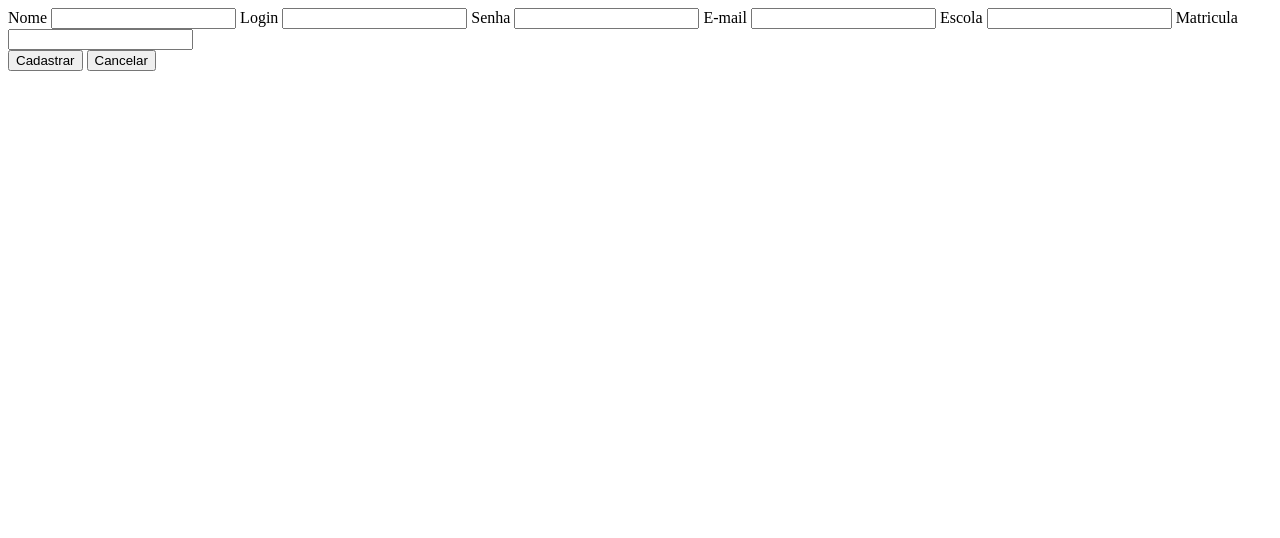
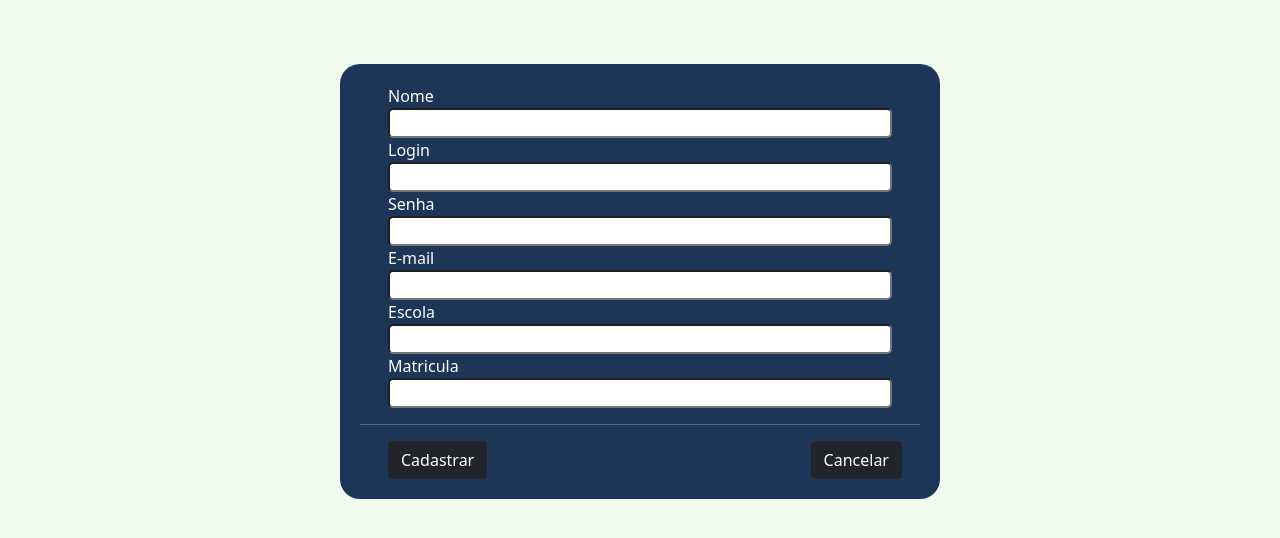
Before and after one commit to Academia-Cap/Cadastro, a plain HTML site: page cadastro.html in a window 1280 px wide. Drawn offline with nearby package versions, Linux system fonts and the light colour scheme.

Commit message:
adicionei o css do login e do cadastro

```diff
--- a/cadastro.html
+++ b/cadastro.html
@@ -7,39 +7,39 @@
     <meta http-equiv="X-UA-Compatible" content="IE=edge">
     <meta name="viewport" content="width=device-width, initial-scale=1.0">
     <title>Agenda Aluno : Cadastro</title>
-
     <script src="./scripts/alunoClasse.js"></script>
-
     <script src="./scripts/cadastro.js"></script>
-
+    <link rel="stylesheet" href="estilos/style.css">
+    <link href="https://cdn.jsdelivr.net/npm/bootstrap@5.0.2/dist/css/bootstrap.min.css" rel="stylesheet"
+        integrity="sha384-EVSTQN3/azprG1Anm3QDgpJLIm9Nao0Yz1ztcQTwFspd3yD65VohhpuuCOmLASjC" crossorigin="anonymous">
 </head>
 
-<body>
-
-    <div>
+<body class="body-color">
+    <div class="div-cadastro">
         <form action="">
             <div>
-                <label for="">Nome</label>
-                <input type="text" id="idNome">
+                <label class="label-cadastro" for="">Nome</label>
+                <input class="input-cadastro" type="text" id="idNome">
 
-                <label for="">Login</label>
-                <input type="text" id="idLogin">
+                <label class="label-cadastro" for="">Login</label>
+                <input class="input-cadastro" type="text" id="idLogin">
 
-                <label for="">Senha</label>
-                <input type="password" id="idSenha">
+                <label class="label-cadastro" for="">Senha</label>
+                <input class="input-cadastro" type="password" id="idSenha">
 
-                <label for="">E-mail</label>
-                <input type="email" id="idEmail">
+                <label class="label-cadastro" for="">E-mail</label>
+                <input class="input-cadastro" type="email" id="idEmail">
 
-                <label for="">Escola</label>
-                <input type="text" id="idEscola">
+                <label class="label-cadastro" for="">Escola</label>
+                <input class="input-cadastro" type="text" id="idEscola">
 
-                <label for="">Matricula</label>
-                <input type="text" id="idMat">
+                <label class="label-cadastro" for="">Matricula</label>
+                <input class="input-cadastro" type="text" id="idMat">
             </div>
+            <hr>
             <div>
-                <button onclick="cadastrar()">Cadastrar</button>
-                <button>Cancelar</button>
+                <button type="reset" class="btn btn-dark btn-cadastro-1" onclick="cadastrar()">Cadastrar</button>
+                <button type="reset" class="btn btn-dark btn-cadastro-2" onclick="window.location.href='index.html'">Cancelar</button>
             </div>
         </form>
     </div>
--- /dev/null
+++ b/estilos/style.css
@@ -0,0 +1,56 @@
+.body-color {
+    background-color: #f1faee;
+}
+
+.div-login {
+    width: 400px;
+    margin: auto;
+    background-color:#1d3557;
+    color: white;
+    padding: 20px;
+    margin-top: 12%;
+    border-radius: 20px;
+}
+
+.input-login {
+    width: 90%;
+    margin-left: 3%;
+    border-radius: 5px;
+}
+
+.label-login {
+    margin-left: 3%;
+}
+
+.a-cadastro {
+    text-decoration: none;
+    color: #e63946;
+}
+
+.div-cadastro{
+    width: 600px;
+    margin: auto;
+    background-color:#1d3557;
+    color: white;
+    padding: 20px;
+    margin-top: 5%;
+    border-radius: 20px;
+}
+
+.input-cadastro {
+    width: 90%;
+    margin-left: 5%;
+    border-radius: 5px;
+}
+
+.label-cadastro{
+    margin-left: 5%;
+}
+
+.btn-cadastro-1{
+    margin-left:  5%;
+}
+
+.btn-cadastro-2{
+    margin-left:  57%;
+}
--- a/scripts/cadastro.js
+++ b/scripts/cadastro.js
@@ -8,4 +8,6 @@ function cadastrar(){
 
     let aluno = new Aluno(0,nome,login,senha,email,escola,matricula)
     aluno.salvar()
+
+    window.location.href='consulta.html'
 }
```
Also changed, not shown: index.html (+15 -19 lines), dados/db.txt.
